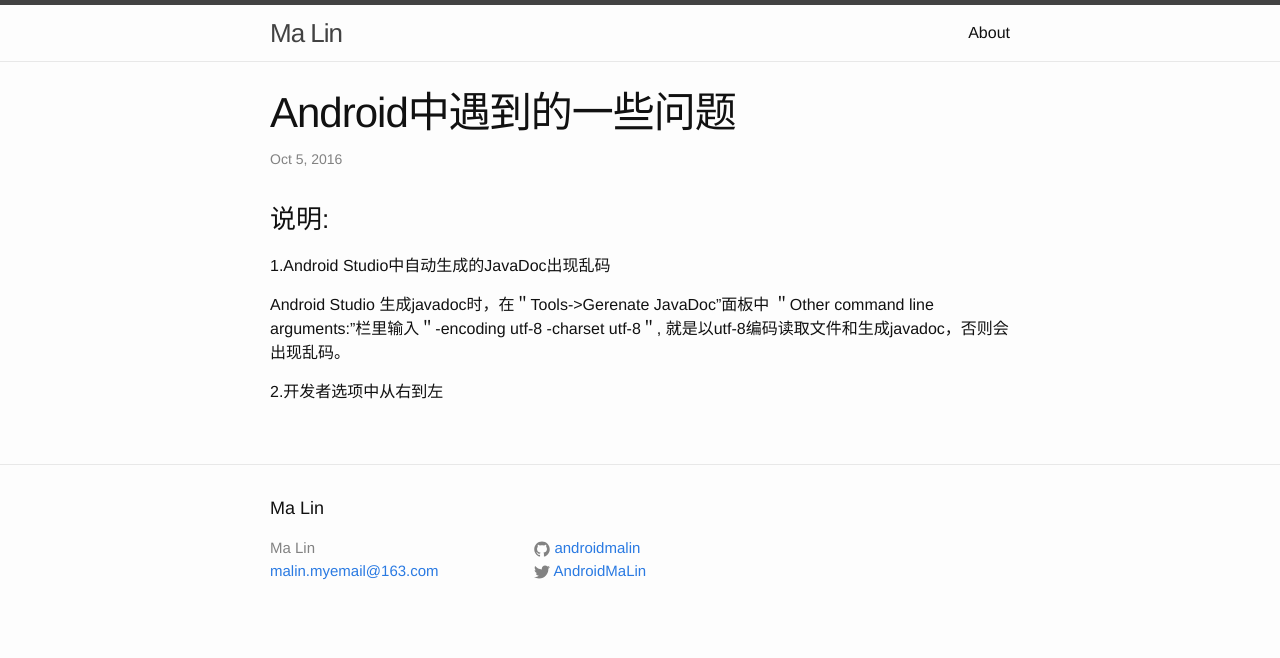
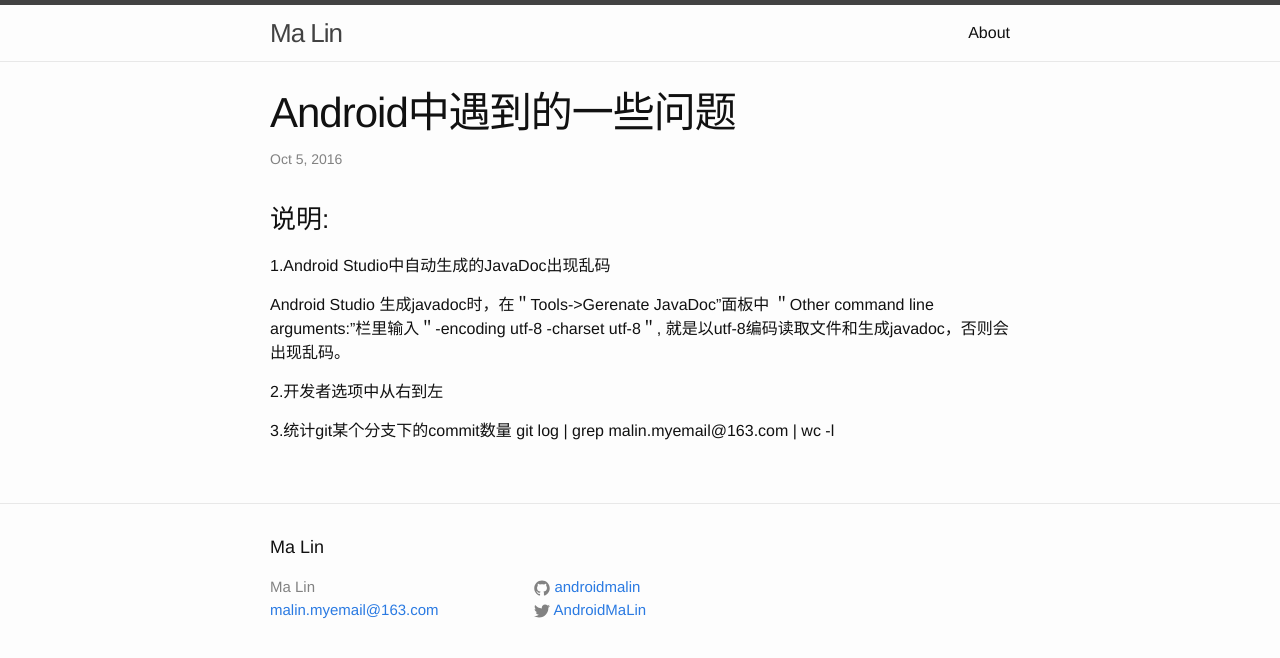
Before and after one commit to androidmalin/androidmalin.github.io, a Jekyll site: the page built from _posts/2016-10-05-my-four-arcticle.markdown, in a window 1280 px wide. Shown: the top 658 px of the page. Built offline with Jekyll 4.4.1, drawn with Linux system fonts in a browser that asks for light colours.

Commit message:
update blog

```diff
--- a/_posts/2016-10-05-my-four-arcticle.markdown
+++ b/_posts/2016-10-05-my-four-arcticle.markdown
@@ -14,3 +14,7 @@ Android Studio 生成javadoc时，在＂Tools->Gerenate JavaDoc"面板中
 
 
 2.开发者选项中从右到左
+
+
+3.统计git某个分支下的commit数量
+git log | grep malin.myemail@163.com | wc -l
```
